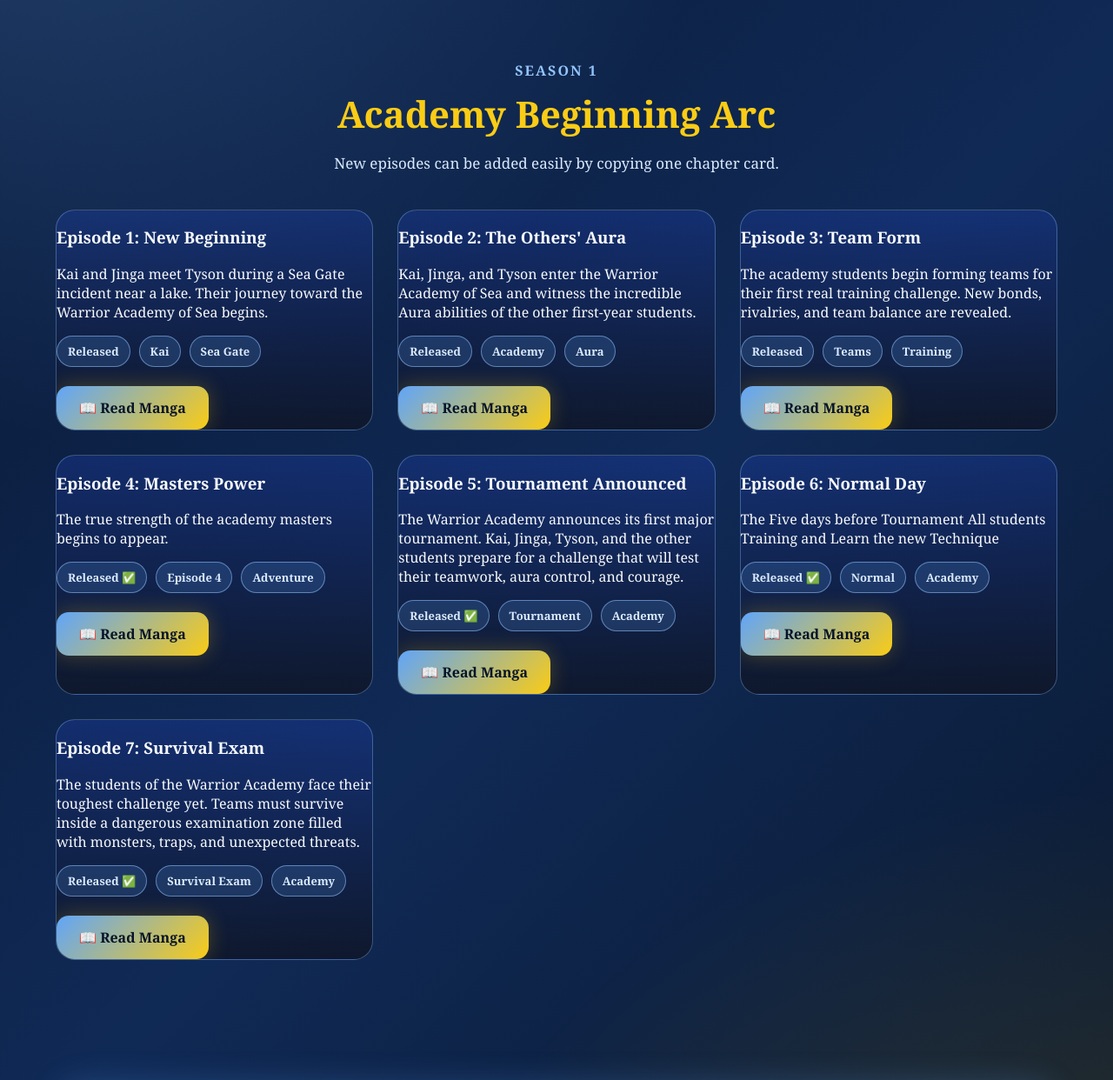
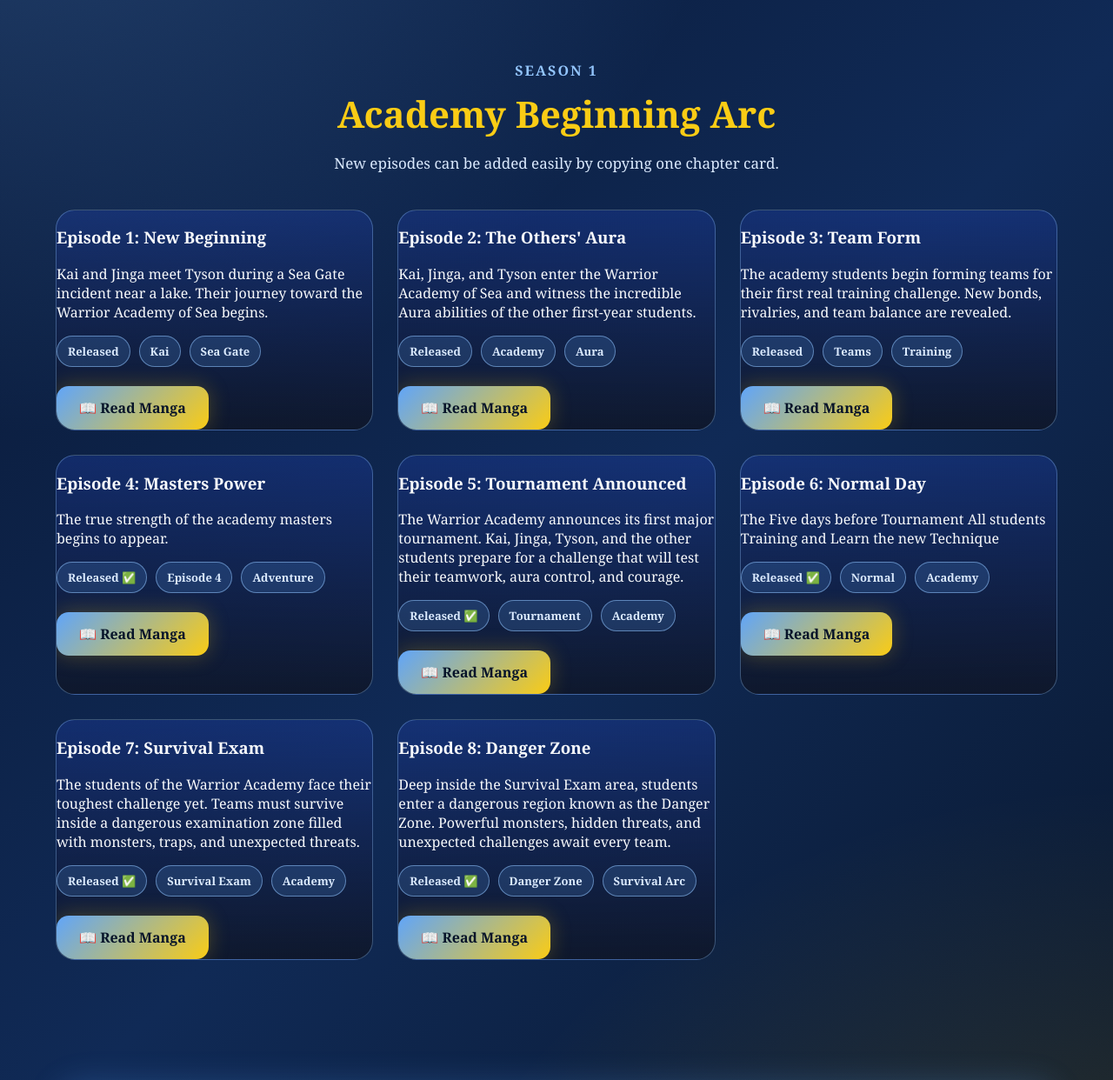
Before and after one commit to infinityaiworld001-cmd/my_world, a Flask app: page /chapters in a window 1280 px wide. Shown: the part 379-1621 px from the top of the page at 87% size. Run offline with Flask 3, Linux system fonts and the light colour scheme.

Commit message:
Update chapters.html

```diff
--- a/templates/chapters.html
+++ b/templates/chapters.html
@@ -170,6 +170,31 @@
 
 </div>
 
+        <div class="chapter-card">
+
+    <h3>Episode 8: Danger Zone</h3>
+
+    <p>
+        Deep inside the Survival Exam area, students enter
+        a dangerous region known as the Danger Zone.
+        Powerful monsters, hidden threats, and unexpected
+        challenges await every team.
+    </p>
+
+    <div class="tag-row">
+        <span class="tag">Released ✅</span>
+        <span class="tag">Danger Zone</span>
+        <span class="tag">Survival Arc</span>
+    </div>
+
+    <br>
+
+    <a href="/manga/episode-8/1" class="btn">
+        📖 Read Manga
+    </a>
+
+</div>
+
     </div>
 </section>
 
```
